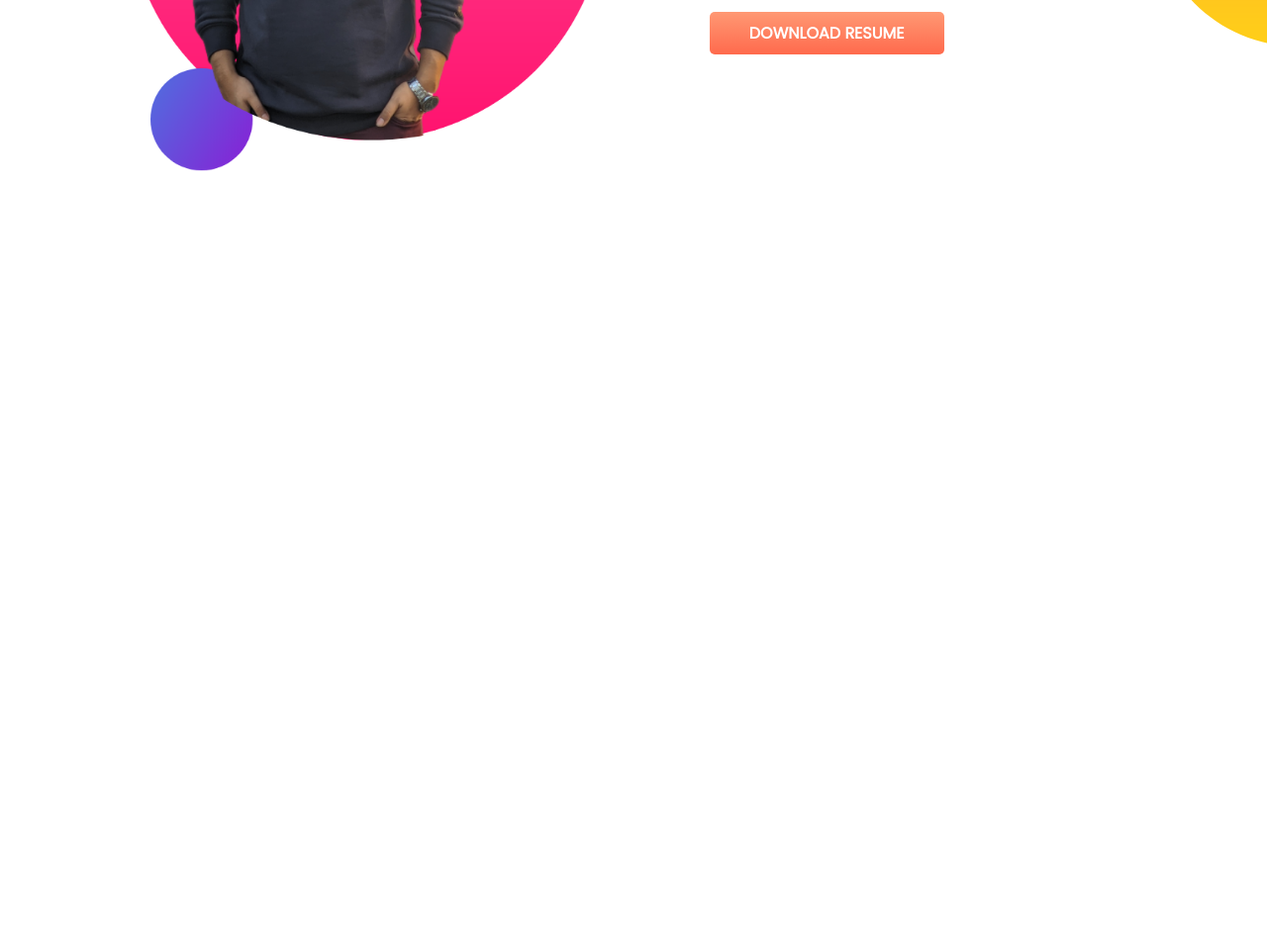
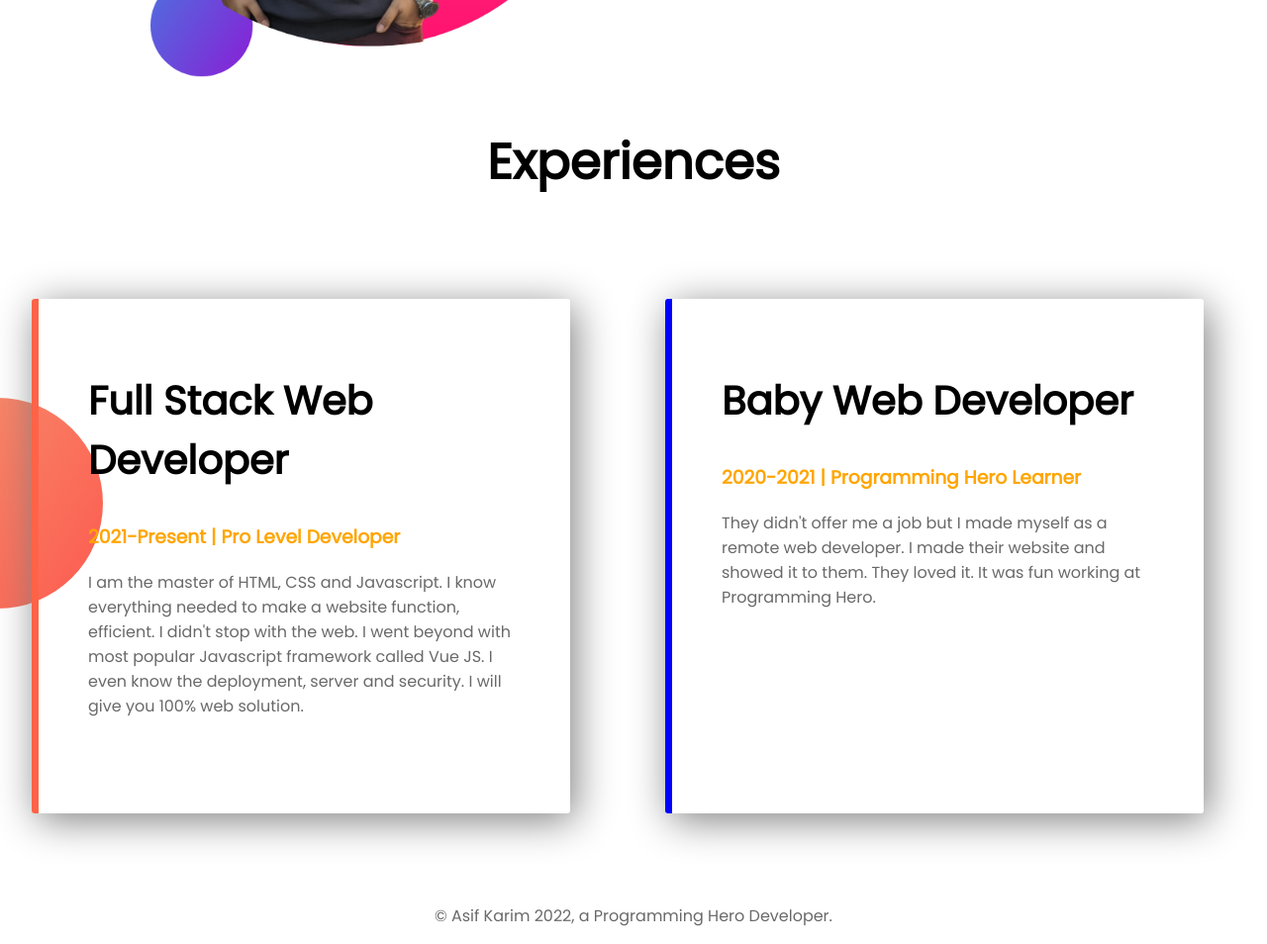
Before and after one commit to AsifKarim7/developer-portfolio, a plain HTML site: page index.html in a window 1280 px wide. Shown: the part 1019-1973 px from the top of the page at 99% size. Before the commit the page ends 1319 px from the top, so only its background shows below. Drawn offline with Linux system fonts and the light colour scheme.

Commit message:
final commit

```diff
--- a/index.html
+++ b/index.html
@@ -13,7 +13,7 @@
 </head>
 
 <body>
-    <section class="top-banner">
+    <section class="top-banner flex-container">
         <div class="half-width">
             <h1>Welcome To</h1>
             <h1><span class="namecolor">Asif Karim's</span> World!</h1>
@@ -29,7 +29,7 @@
             <img src="images/Asif-bg.png" alt="">
         </div>
     </section>
-    <section class="second-section">
+    <section class="second-section flex-container">
         <div class="half-width">
             <img src="images/asifbg2.png" alt="">
         </div>
@@ -40,17 +40,36 @@
                 last pixel. Daily, you'll find me using modern frontend technologies that bring the <br> creative
                 process to life just as designers intended them to be.</p>
             <br>
-            <a class="link-button" target="_blank" href="https://www.facebook.com/Asifkarim4/">DOWNLOAD
-                RESUME</a>
+            <a class="link-button" target="_blank" href="https://www.facebook.com/Asifkarim4/">DOWNLOAD RESUME</a>
         </div>
+    </section>
+    <section class="experience">
+        <h1 style="text-align:center ; margin-bottom:100px;">Experiences</h1>
+        <div class="flex-container">
+            <div id="full" class="experience-item">
+                <h2>Full Stack Web Developer</h2>
+                <h3 class="namecolor">2021-Present | Pro Level Developer</h3>
+                <p>I am the master of HTML, CSS and Javascript. I know everything needed to make a website function,
+                    efficient. I didn't stop with the web. I went beyond with most popular Javascript framework
+                    called Vue JS. I even know the deployment, server and security. I will give you 100% web solution.
+                </p>
+            </div>
+            <div id="baby" class="experience-item">
+                <h2>Baby Web Developer</h2>
+                <h3 class="namecolor">2020-2021 | Programming Hero Learner</h3>
+                <p>They didn't offer me a job but I made myself as a remote web developer. I made their website and
+                    showed it to them. They loved it. It was fun working at Programming Hero.</p>
 
-
-
-
-
+            </div>
+        </div>
     </section>
-
-
 </body>
 
+<br>
+<br>
+
+<footer>
+    <p>© Asif Karim 2022, a Programming Hero Developer.</p>
+</footer>
+
 </html>
--- a/style.css
+++ b/style.css
@@ -7,13 +7,17 @@ h1 {
     font-size: 50px;
 }
 
+h2 {
+    font-size: 40px;
+}
+
 .namecolor {
     color: orange;
 }
 
-section {
+.flex-container {
     display: flex;
-    margin-bottom: 120px;
+    margin-bottom: 25px;
 }
 
 .half-width {
@@ -51,4 +55,33 @@ p {
     background-image: url(images/dream-bg.png);
     background-repeat: no-repeat;
     background-position: right 100px;
+
 }
+
+.experience-item {
+    width: 42.5%;
+    margin-left: 2.5%;
+    margin-right: 5%;
+    padding: 40px 50px 80px 50px;
+    box-shadow: 5px 7px 40px gray;
+    border-radius: 3px;
+}
+
+.experience {
+    background-image: url(images/exp-bg.png);
+    background-repeat: no-repeat;
+    background-position: left 275px;
+
+}
+
+#full {
+    border-left: 7px solid tomato;
+}
+
+#baby {
+    border-left: 7px solid blue;
+}
+
+footer p {
+    text-align: center;
+}
```
